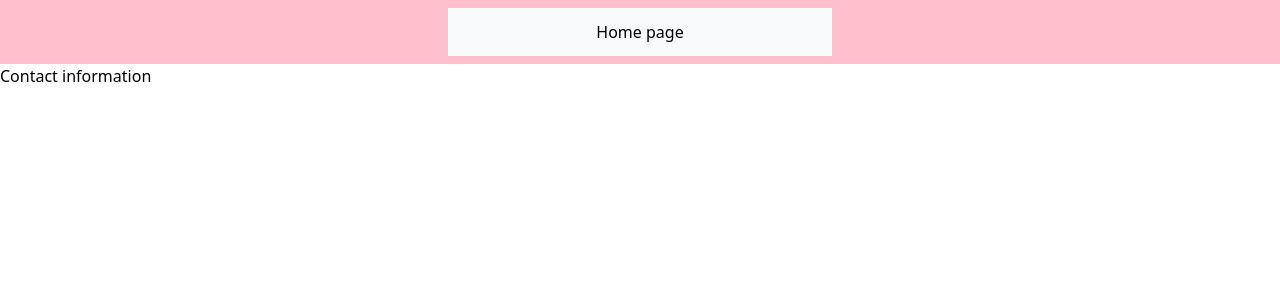
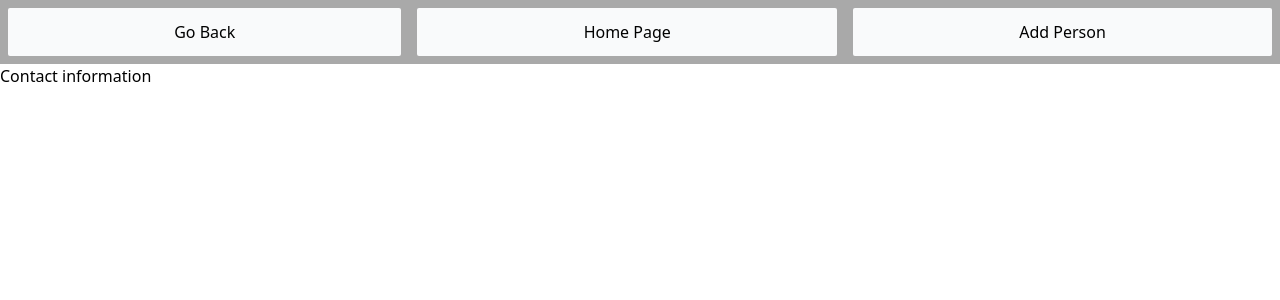
Before and after one commit to ArmyaAli/hot_or_not, a React (Create React App) app in the folder Client/: page / in a window 1280 px wide. Shown: the top 300 px of the page. Built offline with nearby package versions, Linux system fonts and the light colour scheme.

Commit message:
button styling

```diff
--- a/Client/src/Components/Navbar/Navbar.css
+++ b/Client/src/Components/Navbar/Navbar.css
@@ -1,12 +1,40 @@
 .nav-wrapper {
   width: 100%;
   height: 64px;
-  background-color: pink;
+  background-color: darkgray;
   display: flex;
   align-items: center;
   justify-content: center;
 }
 
+.home-button-wrapper {
+    display: flex;
+    justify-content: center;
+    flex-grow: 1;
+    margin: 8px;
+}
+
 .home-button {
-    height: 48px;
+    padding: 4px;
 }
+
+.back-button-wrapper {
+    margin: 8px;
+    display: flex;
+    justify-content: center;
+    flex-grow: 1;
+}
+
+.back-button {
+    padding: 4px;
+}
+
+.add-person-button-wrapper {
+    margin: 8px;
+    display: flex;
+    justify-content: center;
+    flex-grow: 1;
+}
+.add-person-button {
+    padding: 4px;
+}
--- a/Client/src/Components/Navbar/Navbar.tsx
+++ b/Client/src/Components/Navbar/Navbar.tsx
@@ -1,14 +1,20 @@
 import React from "react";
-import './Navbar.css'
+import "./Navbar.css";
 
 export const Navbar = () => {
-  return(
+  return (
     <nav>
-        <div className="nav-wrapper">
-            <div className="home-button-wrapper">
-                <button className="home-button w-96 bg-gray-50">Home page</button>
-            </div>
+      <div className="nav-wrapper">
+        <div className="back-button-wrapper bg-gray-50 rounded-sm hover:bg-gray-500 cursor-pointer">
+          <button className="back-button h-12 focus:outline-none">Go Back</button>
         </div>
+        <div className="home-button-wrapper bg-gray-50 rounded-sm hover:bg-gray-500 cursor-pointer">
+          <button className="home-button h-12 focus:outline-none">Home Page</button>
+        </div>
+        <div className="add-person-button-wrapper bg-gray-50 rounded-sm hover:bg-gray-500 cursor-pointer">
+          <button className="add-person-button h-12 focus:outline-none">Add Person</button>
+        </div>
+      </div>
     </nav>
-  )
+  );
 };
```
